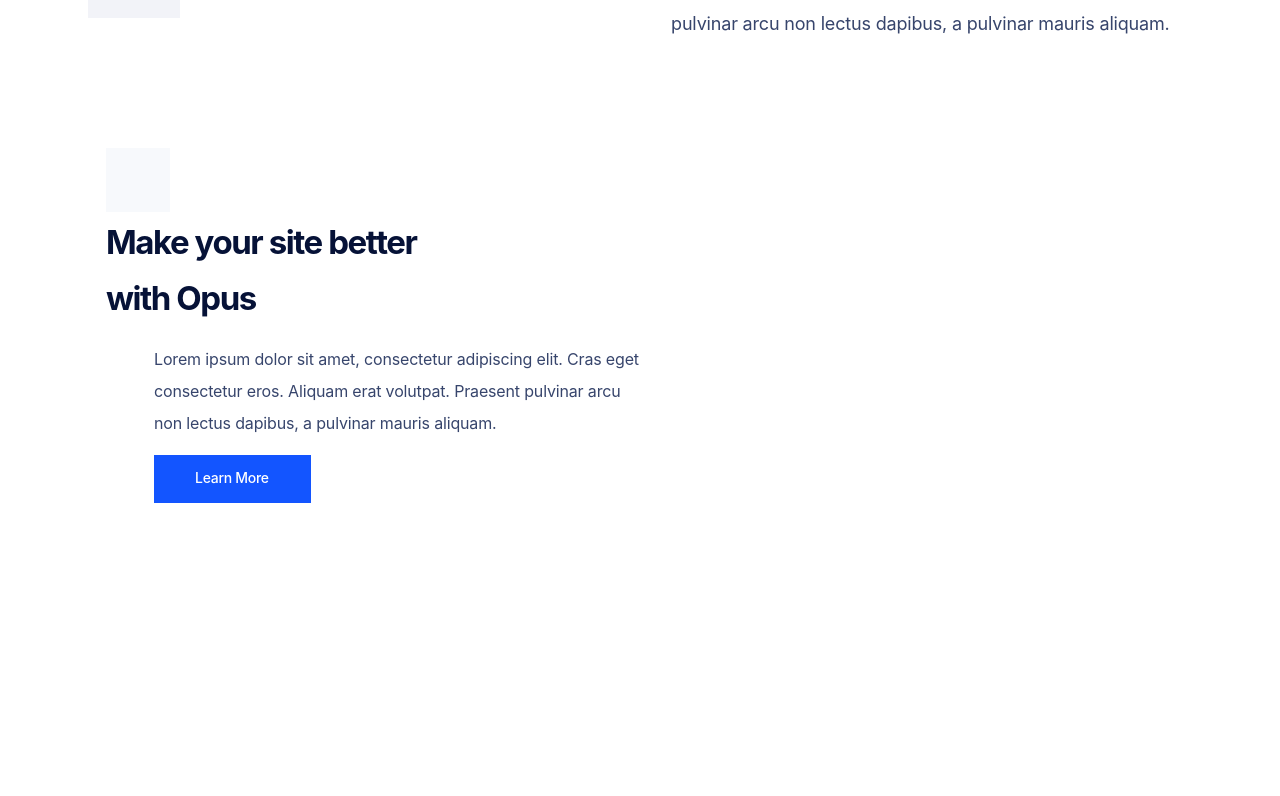
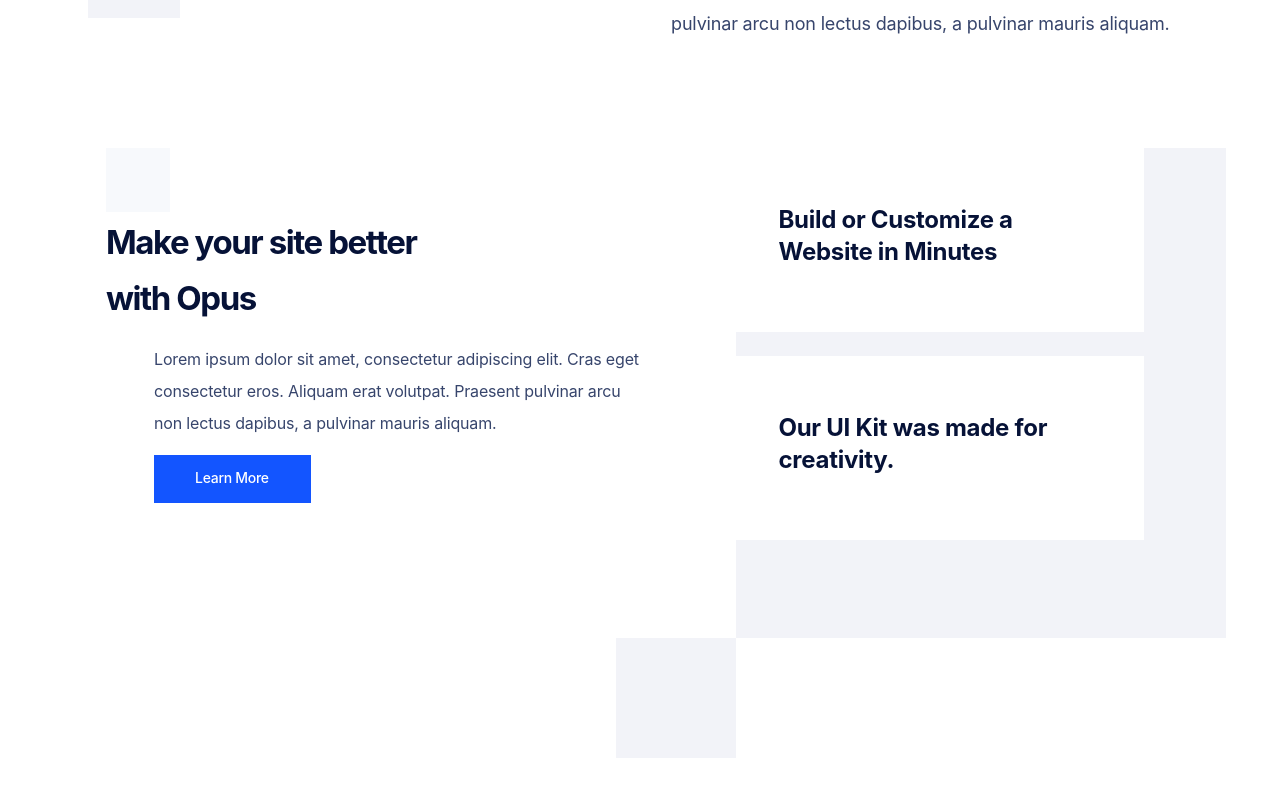
Before and after one commit to ashtiv/enterprise_frontend, a React (Create React App) app: page / in a window 1280 px wide. Shown: the part 1280-2076 px from the top of the page. Built offline with nearby package versions, Linux system fonts and the light colour scheme.

Commit message:
BodyC3Part2 done

```diff
--- a/src/App.css
+++ b/src/App.css
@@ -549,7 +549,7 @@
 }
 
 .BodyC3Part1-main {
-  /* width: 588px; */
+  width: 588px;
   height: 600px;
 
 
@@ -671,3 +671,72 @@
   flex-grow: 0;
 
 }
+
+.BodyC3Part2-main {
+  width: 490px;
+  height: 600px;
+
+
+  /* Inside auto layout */
+  flex: none;
+  order: 1;
+  flex-grow: 0;
+}
+
+.BodyC3Part2-para1 {
+  position: relative;
+  height: 184px;
+  left: -15%;
+  right: 40px;
+  top: 0%;
+
+  background: #FFFFFF;
+}
+
+.BodyC3Part2-para1-text {
+  width: 110%;
+  height: 62px;
+  left: 40px;
+  top: 89px;
+
+  font-family: 'Inter';
+  font-style: normal;
+  font-weight: 700;
+  font-size: 24px;
+  line-height: 32px;
+
+  /* or 133% */
+  padding: 20%;
+  display: flex;
+  align-items: center;
+  letter-spacing: -0.28px;
+
+  color: #061237;
+}
+
+.BodyC3Part2-bg {
+  width: 490px;
+  height: 490px;
+  right: 0px;
+  bottom: 0px;
+  background: #F2F3F8;
+}
+
+.BodyC3Part2-bg2 {
+  position: relative;
+  left: -120px;
+  right: 69.87%;
+  top: 83.27%;
+  height: 120px;
+  width: 120px;
+  bottom: 0%;
+
+  background: #F2F3F8;
+}
+
+.BodyC3Part2-small-img1 {
+  width: 40px;
+  height: 40px;
+  left: 40px;
+  top: calc(50% - 40px/2 - 48px);
+}
--- a/src/App.js
+++ b/src/App.js
@@ -6,9 +6,9 @@
 
 function App() {
   return (
-    <div className="App container">
+    <div className='container'>
       <Header />
-      <div className='body-1 container'>
+      <div className='body-1 container mx-auto'>
         <BodyC1 />
         <BodyC2 />
         <BodyC3 />
--- a/src/BodyC3.js
+++ b/src/BodyC3.js
@@ -1,10 +1,12 @@
 import React from 'react'
 import BodyC3Part1 from './BodyC3Part1'
+import BodyC3Part2 from './BodyC3Part2'
 
 function BodyC3() {
     return (
         <div className='BodyC3-main container'>
             <BodyC3Part1 />
+            <BodyC3Part2 />
         </div>
     )
 }
--- /dev/null
+++ b/src/BodyC3Part2.js
@@ -0,0 +1,25 @@
+import React from 'react'
+
+function BodyC3Part2() {
+    return (
+        <div className='container'>
+            <div className='BodyC3Part2-main BodyC3Part2-bg container'>
+                <div className='BodyC3Part2-para1 container'>
+                    <text className='BodyC3Part2-para1-text'>Build or Customize a Website in Minutes</text>
+                </div>
+                <br></br>
+                <div className='BodyC3Part2-para1 container'>
+                    <text className='BodyC3Part2-para1-text'>Our UI Kit was made for creativity.
+                    </text>
+                </div>
+                <div>
+
+                </div>
+            </div>
+            <div className='BodyC3Part2-bg2'>
+            </div>
+        </div >
+    )
+}
+
+export default BodyC3Part2
```
